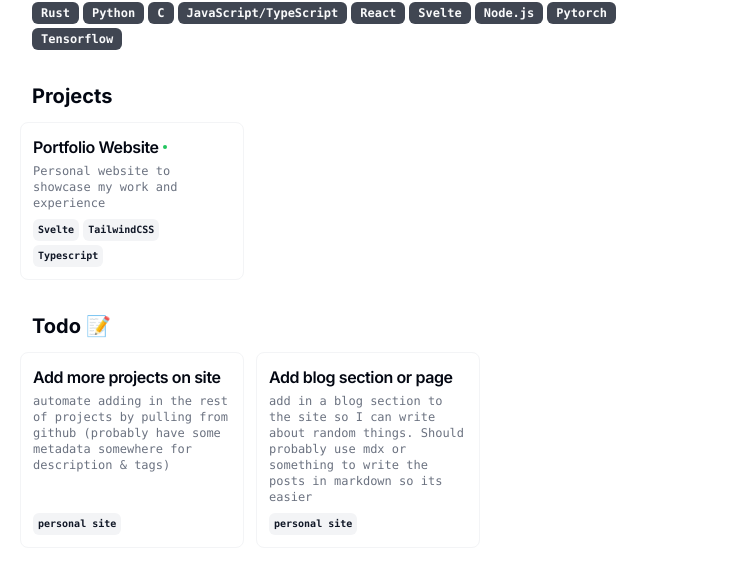
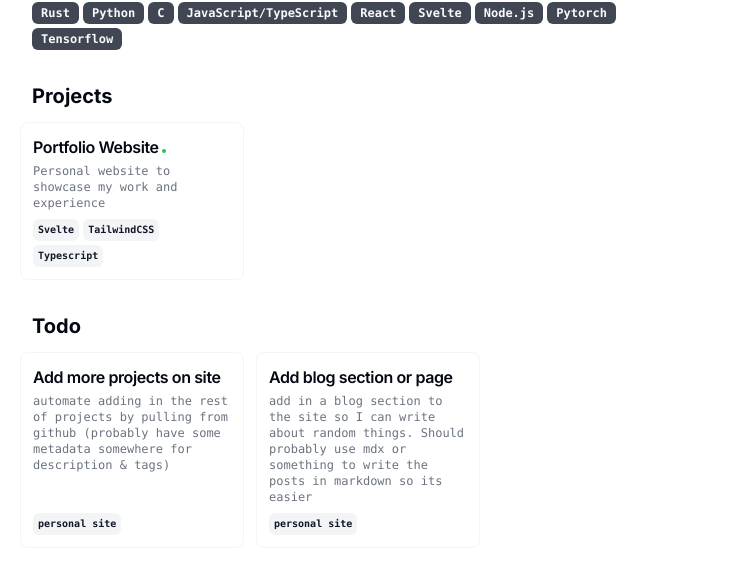
Before and after one commit to fabyanMikhael/personal-site, a Svelte app: page / in a window 1280 px wide. Shown: the part 950-1518 px from the top of the page, without its empty margins (272-1007 px from the left). Built offline with nearby package versions, Linux system fonts and the light colour scheme.

Commit message:
turn sections into a svelte component and add anchor links to them

```diff
--- a/src/App.svelte
+++ b/src/App.svelte
@@ -4,6 +4,7 @@
     import WorkExperience from "./WorkExperience.svelte";
     import Education from "./Education.svelte";
     import Project from "./Project.svelte";
+    import Section from "./Section.svelte";
 </script>
 
 <main class="container relative mx-auto scroll-my-12 overflow-auto p-4 print:p-12 md:p-16">
@@ -50,27 +51,22 @@
                 </div>
             </div>
         </div>
-        <section class="flex min-h-0 flex-col gap-y-3">
-            <h2 class="text-xl font-bold">About</h2>
+        <Section Title="About">
             <p class="text-pretty font-mono text-sm text-muted-foreground">
                 {data.about}
             </p>
-        </section>
-        <section class="flex min-h-0 flex-col gap-y-3">
-            <h2 class="text-xl font-bold">Work Experience</h2>
-
+        </Section>
+        <Section Title="Work Experience">
             {#each data.workExperience as role}
                 <WorkExperience {...role} />
             {/each}
-        </section>
-        <section class="flex min-h-0 flex-col gap-y-3">
-            <h2 class="text-xl font-bold">Education</h2>
+        </Section>
+        <Section Title="Education">
             {#each data.education as program}
                 <Education {...program} />
             {/each}
-        </section>
-        <section class="flex min-h-0 flex-col gap-y-3">
-            <h2 class="text-xl font-bold">Skills</h2>
+        </Section>
+        <Section Title="Skills">
             <div class="flex flex-wrap gap-1">
                 {#each data.skills as skill}
                     <div
@@ -80,9 +76,8 @@
                     </div>
                 {/each}
             </div>
-        </section>
-        <section class="flex min-h-0 flex-col gap-y-3 print-force-new-page scroll-mb-16">
-            <h2 class="text-xl font-bold">Projects</h2>
+        </Section>
+        <Section Title="Projects">
             <div
                 class="-mx-3 grid grid-cols-1 gap-3 print:grid-cols-3 print:gap-2 md:grid-cols-2 lg:grid-cols-3"
             >
@@ -90,9 +85,8 @@
                     <Project {...project} />
                 {/each}
             </div>
-        </section>
-        <section class="flex min-h-0 flex-col gap-y-3 print-force-new-page scroll-mb-16">
-            <h2 class="text-xl font-bold">Todo 📝</h2>
+        </Section>
+        <Section Title="Todo">
             <div
                 class="-mx-3 grid grid-cols-1 gap-3 print:grid-cols-3 print:gap-2 md:grid-cols-2 lg:grid-cols-3"
             >
@@ -100,6 +94,6 @@
                     <Project {...task} />
                 {/each}
             </div>
-        </section>
+        </Section>
     </section>
 </main>
--- a/src/Project.svelte
+++ b/src/Project.svelte
@@ -12,16 +12,16 @@
     <div class="flex flex-col space-y-1.5">
         <div class="space-y-1">
             <h3 class="font-semibold tracking-tight text-base">
+                {title}
+                {#if link}
                     <a
                         href={link}
                         target="_blank"
                         class="inline-flex items-center gap-1 hover:underline"
                     >
-                    {title}
-                    {#if link}
                         <span class="size-1 rounded-full bg-green-500"></span>
+                    </a>
                 {/if}
-                </a>
             </h3>
             <p class="text-muted-foreground font-mono text-xs">
                 {description}
--- /dev/null
+++ b/src/Section.svelte
@@ -0,0 +1,10 @@
+<script lang="ts">
+    export let Title: string;
+
+    const Id = Title.toLowerCase().replace(/\s/g, "-");
+</script>
+
+<section class="flex min-h-0 flex-col gap-y-3" id={Id}>
+    <a class="text-xl font-bold" href="#{Id}">{Title}</a>
+    <slot />
+</section>
```
Lines whose indentation alone changed are shown as unchanged.
